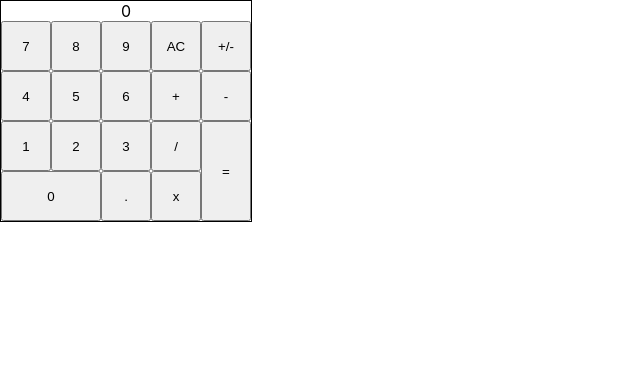
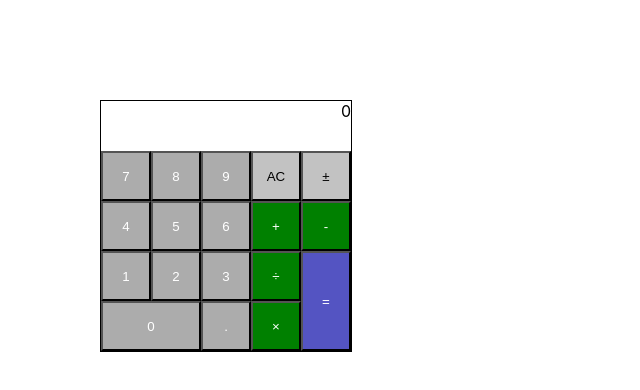
Before and after one commit to RohanPursuit/react-calculator, a React (Create React App) app: page / in a window 1280 px wide. Shown: the top 390 px of the page, without its empty margins (0-640 px from the left). Built offline with nearby package versions, Linux system fonts and the light colour scheme.

Commit message:
add handleUserInput and handleCalc methods in App.js, add handleUserInput and handleOperClick methods the Button.js

```diff
--- a/src/App.css
+++ b/src/App.css
@@ -3,14 +3,23 @@
 	border: 1px solid #000;
 	display: grid;
 	grid-template-columns: repeat(4, 1fr);
-	/* text-align: center; */
+	margin: 100px;
+	/* text-align: right; */
 }
 
 .display {
 	grid-column: span 4;
-	text-align: center;
+	height: 50px;
+	text-align: right;
+	overflow-x: scroll;
+	/* overflow: hidden; */
 }
 
 /* .numpad {
 	grid-column: span 2;
 } */
+
+.result {
+	color: gray;
+	margin-top: 10px;
+}
--- a/src/App.js
+++ b/src/App.js
@@ -7,19 +7,39 @@ class App extends Component {
     super()
     this.state = {
      userInput: '',
+     result: '',
     }
   }
 
+  handleUserInput = (value, isEqual) => {
+    if(isEqual){
+      this.setState({userInput: this.state.result})
+    } else {
+      this.setState({userInput: !value.length ? 0 : this.state.userInput + value})
+    }
+    if(this.state.userInput === 0){
+      this.setState({userInput: value})
+    }
+  }
 
+  handleCalc = (expression) => {
+    if ((/\d/).test(expression[expression.length-1])){
+      this.setState({result: eval(expression)})
+    }
+    if(!expression.length){
+      this.setState({result: expression})
+    }
+  }
 
 
   render() {
       return (
         <div className="App">
           <div className="display">
-            <div>{this.state.userInput || 0}</div>
+            <div className="userInput">{this.state.userInput || 0}</div>
+            <div className="result">{this.state.result}</div>
             </div>
-          <Buttons/>
+          <Buttons handleCalc={this.handleCalc} userInput={this.handleUserInput}/>
       </div>
     );
   }
--- a/src/components/Buttons.css
+++ b/src/components/Buttons.css
@@ -1,10 +1,15 @@
 button {
 	width: 50px;
 	height: 50px;
+	color: white;
 }
 
 .numpad {
 	width: 150px;
+}
+
+.numpad button {
+	background-color: rgb(172, 172, 172);
 }
 
 .num0 {
@@ -18,7 +23,21 @@ button {
 	grid-template-columns: repeat(2, 1fr);
 }
 
+.oper-2,
+.oper-3,
+.oper-4,
+.oper-6 {
+	background-color: green;
+}
+
+.oper-0,
+.oper-1 {
+	color: black;
+	background-color: rgb(194, 194, 194);
+}
+
 .oper-5 {
+	background-color: rgb(84, 84, 194);
 	position: relative;
 	height: 100px;
 	grid-column: 2/3;
--- a/src/components/Buttons.js
+++ b/src/components/Buttons.js
@@ -3,6 +3,50 @@ import './Buttons.css'
 
 
 export default class Buttons extends Component {
+    constructor(){
+        super()
+        this.state = {
+            expression: ''
+        }
+    }
+
+    handleUserInput = (event) => {
+        const exStr = this.props.handleCalc
+        const eValue = event.target.value
+        const { expression } = this.state
+        this.setState({expression: expression + eValue})
+        this.props.userInput(eValue)
+        exStr(expression + eValue)
+    }
+
+    handleOperClick = (event) => {
+        const userInput = this.props.userInput
+        const exStr = this.props.handleCalc
+        const eValue = event.target.value
+        const { expression } = this.state
+        if((/\+|-|÷|×/).test(eValue)){
+            let newValue = eValue
+            if(eValue === '÷'){
+                newValue = '/'
+            } else if (eValue === '×'){
+                newValue = '*'
+            }
+            this.setState({expression: expression + newValue})
+
+            userInput(eValue)
+            exStr(expression)
+        }
+        if(eValue === '='){
+            userInput('', true)
+            exStr(expression)
+        }
+        if(eValue === 'AC'){
+            this.setState({expression: ''})
+            userInput('', false)
+            exStr('')
+        }
+
+      }
 
      buildNumPad = () => {
         const numbers = [7,8,9,4,5,6,1,2,3,0,'.']
@@ -10,17 +54,17 @@ export default class Buttons extends Component {
      }
 
      buildOperationsPad = () => {
-         const operations = "AC,+/-,+,-,x,=,/"
+         const operations = "AC,±,+,-,×,=,÷"
          return operations.split(',').map((element, i) => <button className={'oper-'+ i} key={element} value={element}>{element}</button>)
      }
 
     render(){
         return (
             <>
-            <section className="numpad">
+            <section onClick={this.handleUserInput} className="numpad">
                 {this.buildNumPad()}
             </section>
-            <section className="operations-pad">
+            <section onClick={this.handleOperClick} className="operations-pad">
                 {this.buildOperationsPad()}
             </section>
             </>
```
